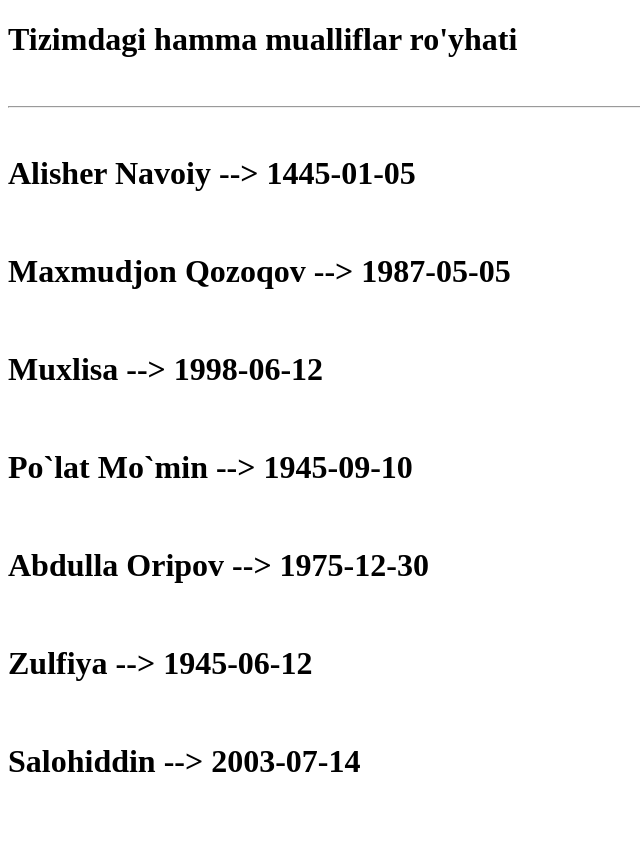
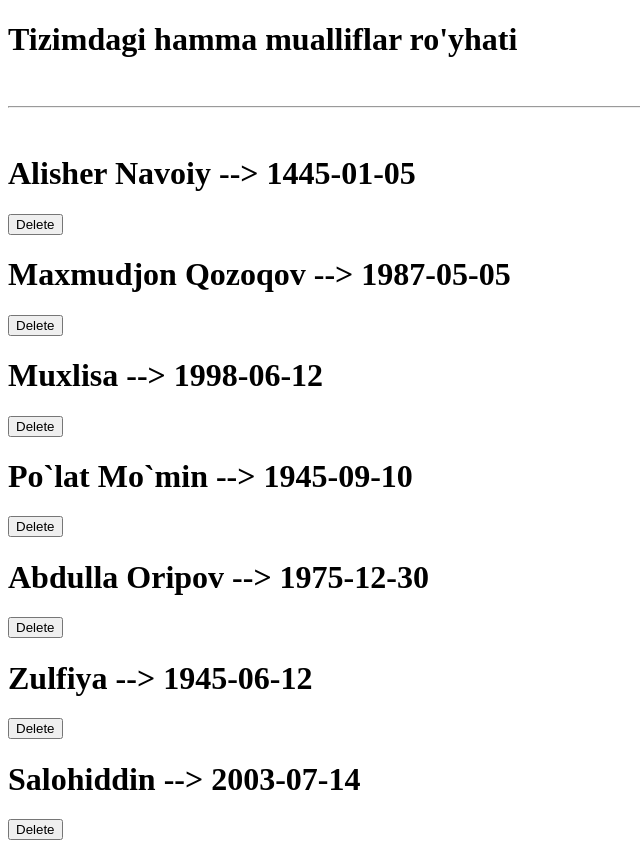
Before and after one commit to abduvaliyevsalohiddin/Kutubxona, a Django app: page /hamma_mualliflar/ in a window 1280 px wide. Shown: the whole page, without its empty margins (0-640 px from the left). Before the commit the page ends 772 px from the top, so only its background shows below. Run offline with Django 4.2, Linux system fonts and the light colour scheme; data comes from the database, SQL or seed files in the repository; both versions use the stored data as it was after the commit.

Commit message:
vazifa - 2  Biron muallifni o’chirib yuborish uchun

```diff
--- a/Kutubxona/urls.py
+++ b/Kutubxona/urls.py
@@ -45,4 +45,5 @@ urlpatterns = [
 
     path('talaba_ochir/<int:son>/', talaba_ochir),
     path('kitob_ochir/<int:son>/', kitob_ochir),
+    path('muallif_ochir/<int:son>/', muallif_ochir),
 ]
--- a/asosiy/views.py
+++ b/asosiy/views.py
@@ -42,12 +42,19 @@ def hamma_talabalar(request):
     }
     return render(request, "mashq/hamma_talabalar.html", content)
 
+def talaba_ochir(request, son):
+    Talaba.objects.get(id=son).delete()
+    return redirect("/hamma_talabalar/")
 
 def hamma_muallif(request):
     content = {
         "muallif": Muallif.objects.all()
     }
     return render(request, "vazifa/hamma_muallif.html", content)
+
+def muallif_ochir(request, son):
+    Muallif.objects.get(id=son).delete()
+    return redirect("/hamma_muallif/")
 
 
 def hamma_kitob(request):
@@ -76,9 +83,7 @@ def hamma_record(request):
 
 # mashq -- 15-10-2023
 
-def talaba_ochir(request, son):
-    Talaba.objects.get(id=son).delete()
-    return redirect("/hamma_talabalar/")
+
 
 
 def kitob_ochir(request, son):
--- a/templates/vazifa/hamma_muallif.html
+++ b/templates/vazifa/hamma_muallif.html
@@ -11,6 +11,9 @@
     {% for m in muallif %}
     <br>
     <h1>{{m}}</h1>
+    <a href="/muallif_ochir/{{m.id}}/">
+        <button>Delete</button>
+    </a>
     {% endfor %}
 </body>
 </html>
```
Also changed, not shown: db.sqlite3.
